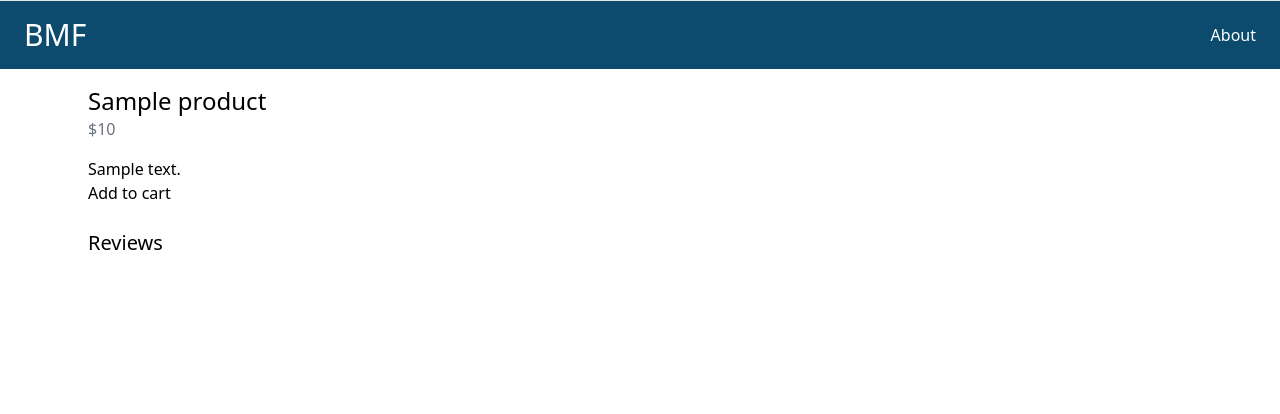
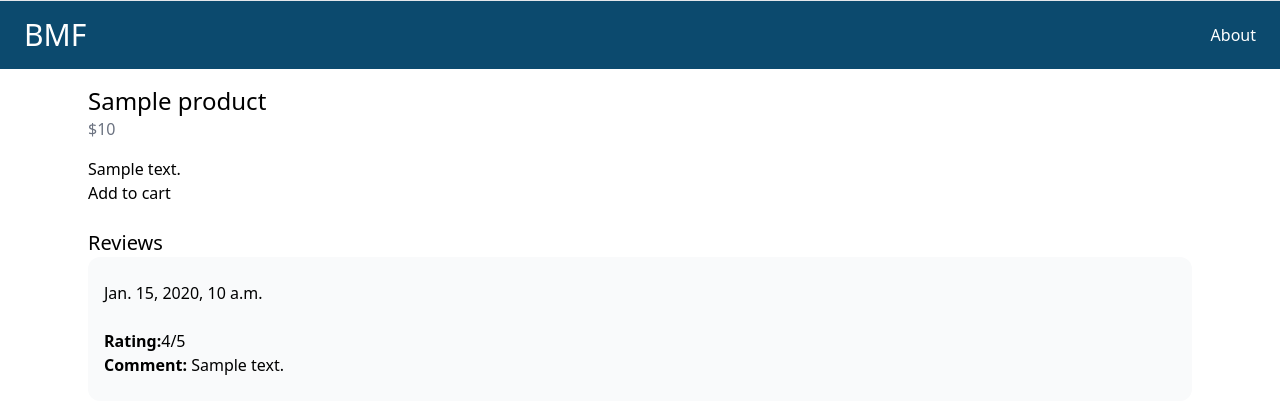
Before and after one commit to dje1066/ecommerce_uni_clothing, a Django app: template product/templates/product/product_detail.html in a window 1280 px wide. Shown: the top 414 px of the page. Run offline with Django 3.2, Linux system fonts and the light colour scheme; the template is opened without the code that fills it: most values are stand-ins (such as "Sample title", 1, 10 or a date in 2020); some libraries are stand-ins or nearby versions.

Commit message:
can review on each product with form

```diff
--- a/product/templates/product/product_detail.html
+++ b/product/templates/product/product_detail.html
@@ -17,7 +17,7 @@
         <h2 class="text-xl">Reviews</h2>
 
         {% if request.user.is_authenticated %}
-            <form method="post" action="." class="mt-6 p-6 bg-gray-100 rounded-xl">
+            <form method="post" action="." class="mt-6 mb-6 p-6 bg-gray-100 rounded-xl">
                 {% csrf_token %}
 
                 <div>
@@ -41,5 +41,14 @@
                 </div>
             </form>
         {% endif %}
+
+        {% for review in product.reviews.all %}
+            <div class="px-4 py-6 bg-gray-50 rounded-xl mb-4">
+                {{ review.created_by }}<br><br>
+                <strong>Rating:</strong>{{ review.rating }}/5<br>
+                <strong>Comment:</strong>
+                {{ review.content }}
+            </div>
+        {% endfor %}
     </div>
 {% endblock %}
```
Also changed, not shown: product/views.py (+14 -6 lines).
